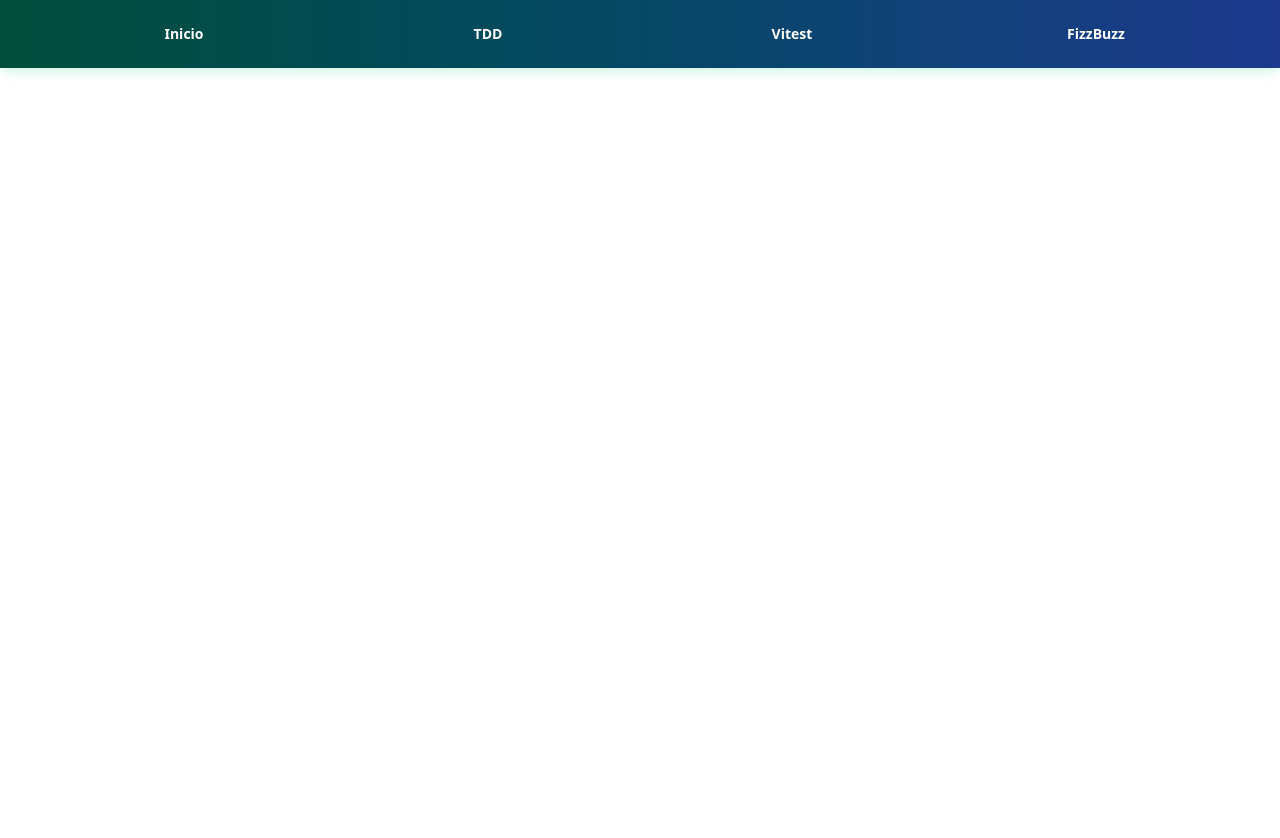
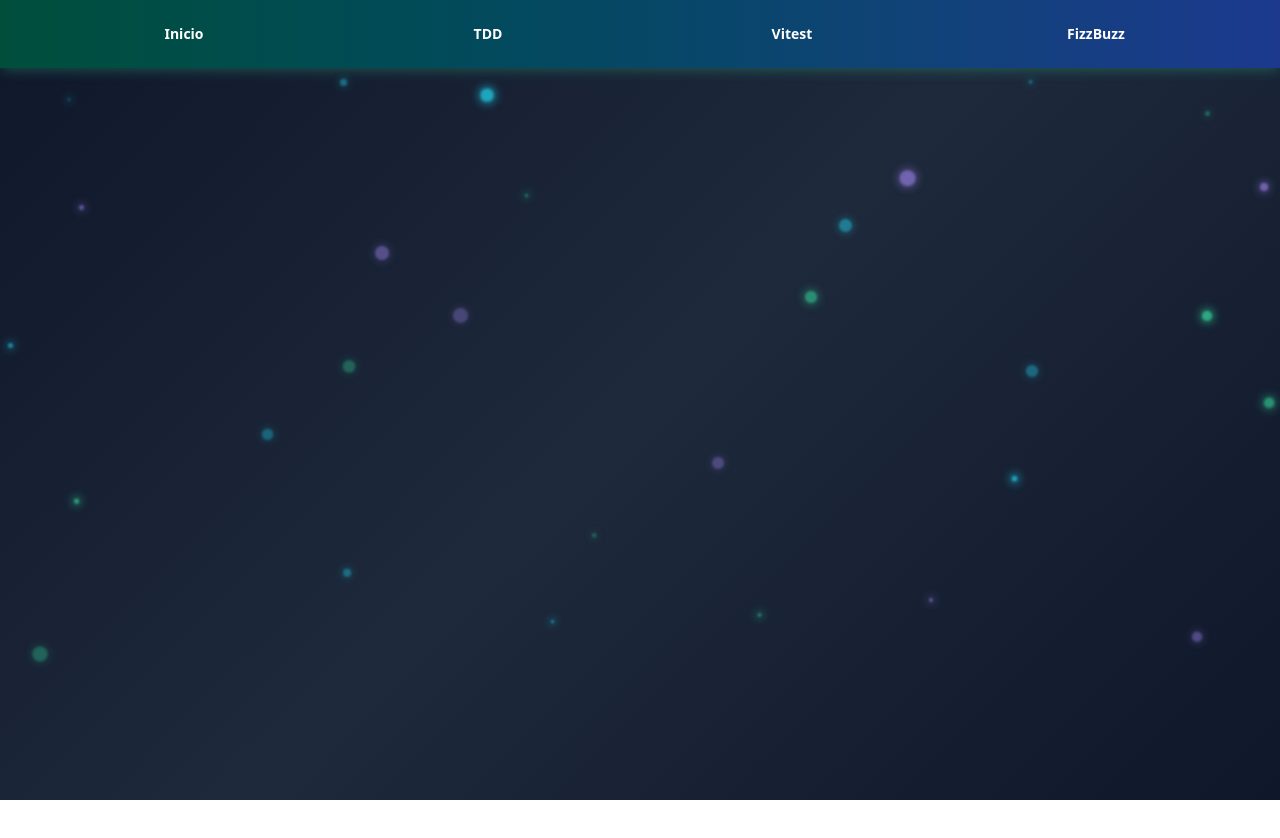
Before and after one commit to ElianRemaggi/tddVitestPractice, a Nuxt app: page /FizzBuzzSolve in a window 1280 px wide. Shown: the top 838 px of the page. Before the commit the page ends 800 px from the top, so only its background shows below. Built offline with nearby package versions, Linux system fonts and the light colour scheme.

Commit message:
FEAT ( FizzBuzzSolve ) : Create page

```diff
--- /dev/null
+++ b/app/pages/FizzBuzzSolve.vue
@@ -0,0 +1,16 @@
+<script setup lang="ts">
+import { title } from 'process';
+
+
+</script>
+
+<template>
+  <div class="min-h-screen mt-20 text-white">
+
+    <DotBackground class="absolute top-0 left-0 w-full h-full" />
+
+  </div>
+
+</template>
+
+<style scoped></style>
```
